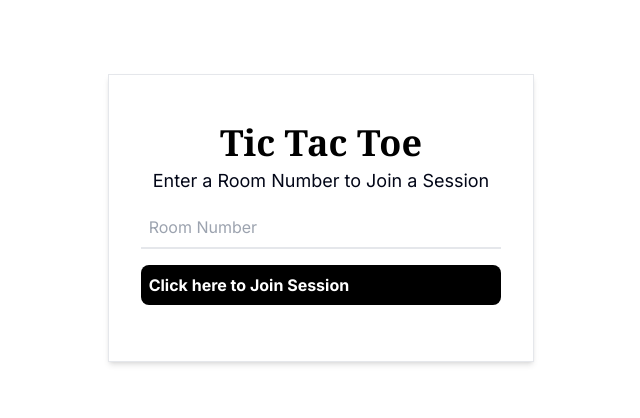
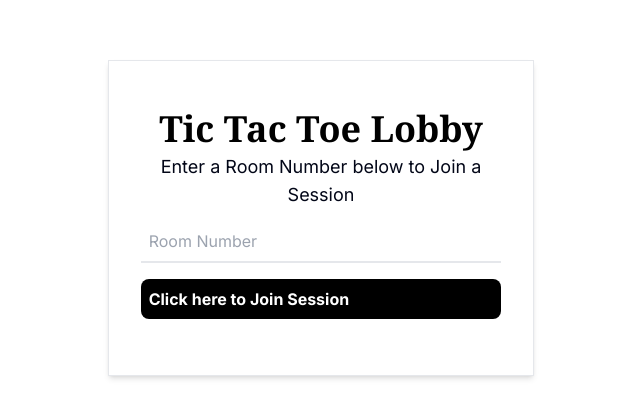
Before and after one commit to ChuaJoshua/AET-SWE_ChuaJoshua, a Next.js app: page / in a window 1280 px wide. Shown: the part 192-610 px from the top of the page, without its empty margins (319-959 px from the left). Built offline with nearby package versions, Linux system fonts and the light colour scheme.

Commit message:
Change Colours for the Players X and O for ColourBlind Players

```diff
--- a/package.json
+++ b/package.json
@@ -10,9 +10,6 @@
     "lint": "next lint"
   },
   "dependencies": {
-    "axios": "^1.6.8",
-    "cors": "^2.8.5",
-    "express": "^4.19.2",
     "next": "14.1.4",
     "react": "^18",
     "react-dom": "^18",
--- a/server.js
+++ b/server.js
@@ -1,9 +1,6 @@
 import { createServer } from "node:http";
 import next from "next";
 import { Server } from "socket.io";
-import express from "express";
-import cors from "cors";
-import { callbackify } from "node:util";
 
 const path = await import('path');
 const fs = await import('fs');
--- a/src/app/page.tsx
+++ b/src/app/page.tsx
@@ -17,10 +17,10 @@ export default function Home() {
     <div className="bg-white flex items-center justify-center lg:pt-5 w-full min-h-screen">
       <div className="flex flex-col px-6 py-12 bg-white lg:w-1/3 lg:border lg:shadow-md h-fit">
         <div className="text-primary text-4xl font-bold font-serif text-center">
-          Tic Tac Toe
+          Tic Tac Toe Lobby
         </div>
         <div className="text-slate-950 text-lg text-center p-1">
-          Enter a Room Number to Join a Session
+          Enter a Room Number below to Join a Session
         </div>
         <input
           type="Number"
--- a/src/app/tic-tac-toe/[id]/components/square.tsx
+++ b/src/app/tic-tac-toe/[id]/components/square.tsx
@@ -8,9 +8,9 @@ export default function Square({
     onClick: () => void;
   })  {
 
-  return  (
-    <div className="h-24 w-24 bg-white text-black text-5xl font-bold flex justify-center items-center border border-black" onClick={onClick}>
-      {value}
+  return (
+    <div className="h-24 w-24 bg-white text-5xl font-bold flex justify-center items-center border border-black" onClick={onClick}>
+      <span style={{ color: value === 'X' ? 'red' : value === 'O' ? 'blue' : 'black' }}>{value}</span>
     </div>
   );
 
--- a/src/app/tic-tac-toe/[id]/page.tsx
+++ b/src/app/tic-tac-toe/[id]/page.tsx
@@ -146,7 +146,7 @@ return (
             </div>
             <div className="flex flex-row">
                 <div className="bg-slate-950 text-white p-5 mr-10 rounded-lg">
-                    <h3 className="text-lg font-bold">{records !== "" ? 'No Game records' : 'Game records'}</h3>
+                    <h3 className="text-lg font-bold">{records !== "" ? 'Game records' : 'No Game records'}</h3>
                     <pre className="text-sm">{records}</pre>
                 </div>
                 <div className="flex flex-col">
```
Also changed, not shown: 2 other files (tests, documents, lock files or other folders).
